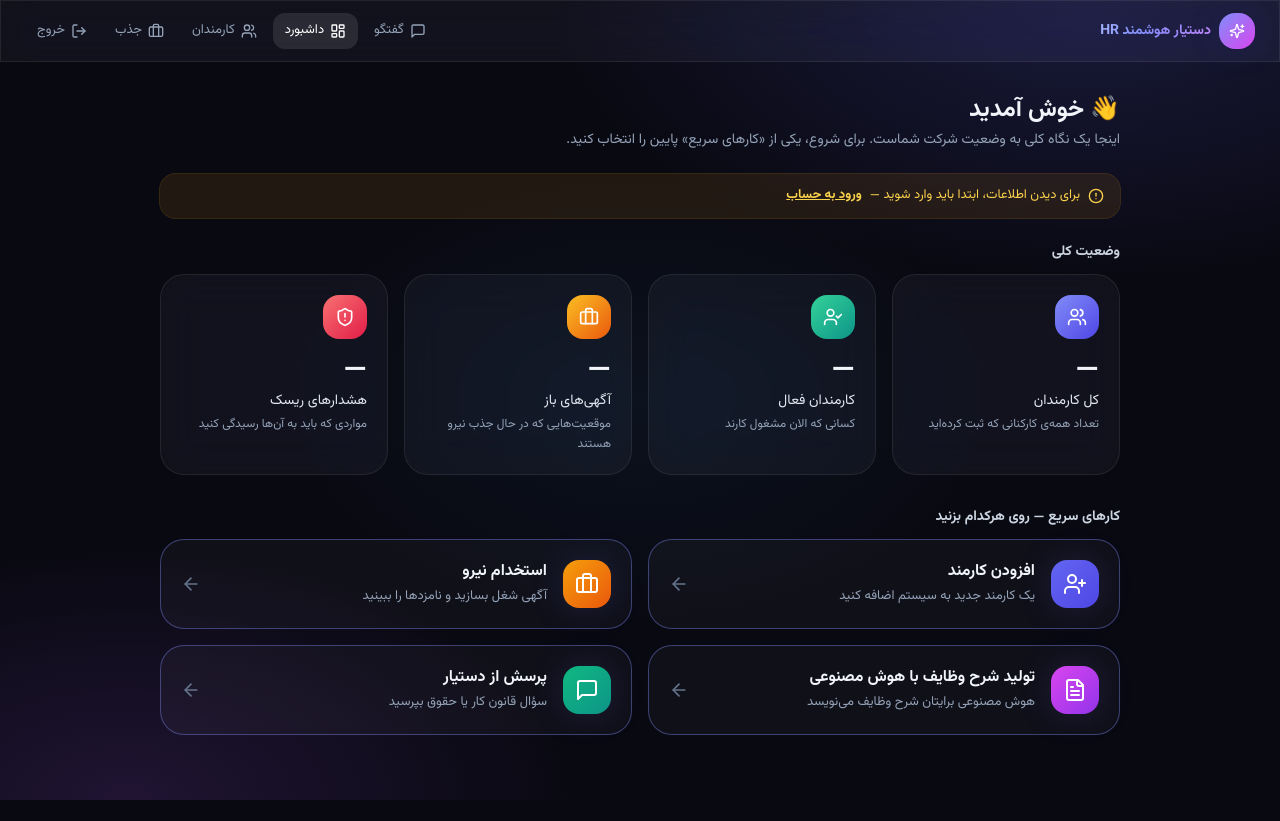
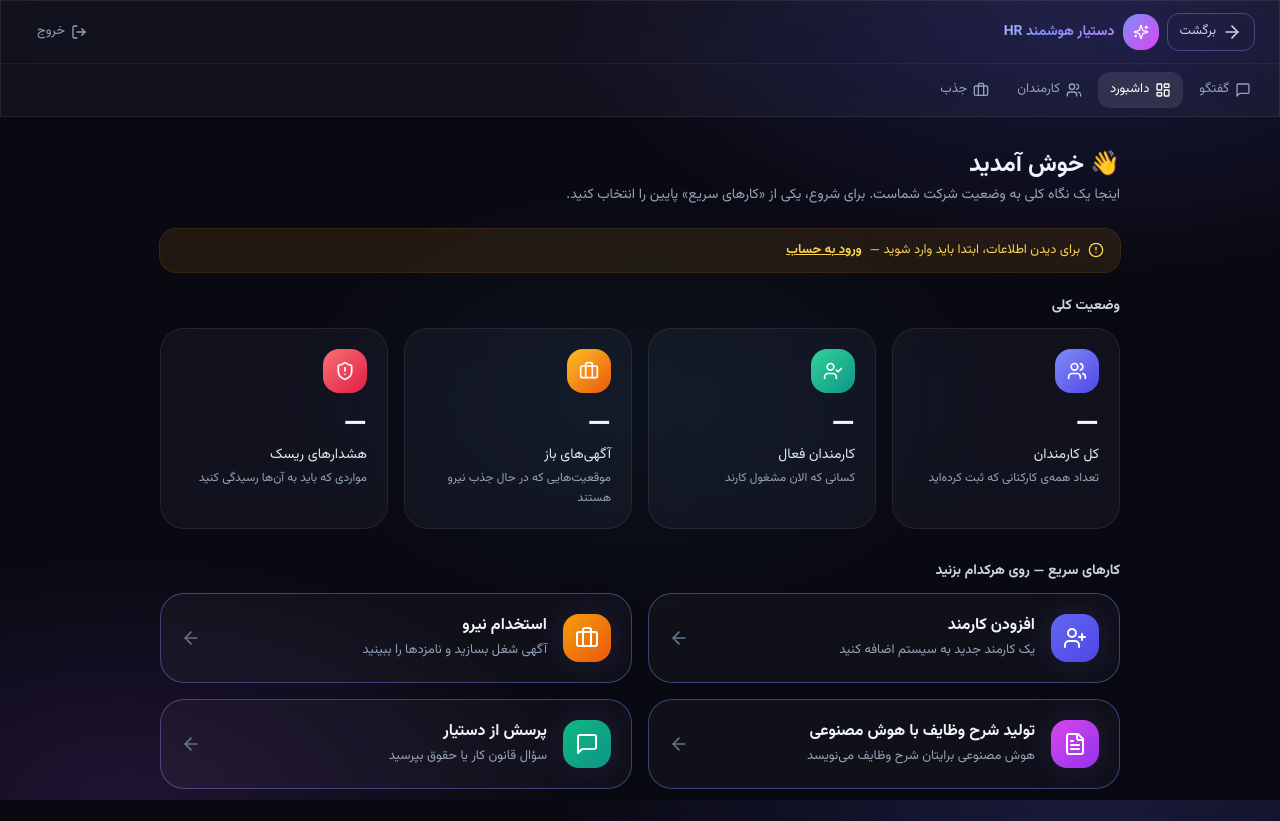
Before and after one commit to arnik-ai/hr-assistant, a Next.js app: page /dashboard in a window 1280 px wide. Before the commit the page ends 800 px from the top, so only its background shows below. Built offline with nearby package versions, Linux system fonts and the light colour scheme; no server answers.

Commit message:
ناوبری زیر نوار عنوان + دکمه برگشت RTL در همه صفحات + حذف اسم شرکت از صفحات Auth

```diff
--- a/components/AppNav.tsx
+++ b/components/AppNav.tsx
@@ -2,9 +2,17 @@
 
 import Link from "next/link";
 import { usePathname, useRouter } from "next/navigation";
-import { MessageSquare, LayoutDashboard, Users, LogOut, Sparkles, Briefcase } from "lucide-react";
+import {
+  MessageSquare,
+  LayoutDashboard,
+  Users,
+  LogOut,
+  Sparkles,
+  Briefcase,
+} from "lucide-react";
 import { cn } from "@/lib/utils";
 import { logout } from "@/lib/auth";
+import BackButton from "./BackButton";
 
 const LINKS = [
   { href: "/", label: "گفتگو", title: "پرسیدن سؤال از دستیار هوشمند", icon: MessageSquare },
@@ -18,17 +26,31 @@ export default function AppNav() {
   const router = useRouter();
 
   return (
-    <header className="glass sticky top-0 z-30 flex items-center justify-between border-b border-brand-400/40 px-4 py-3 md:px-6">
-      <div className="flex items-center gap-2">
-        <div className="flex h-9 w-9 items-center justify-center rounded-2xl bg-gradient-to-br from-brand-400 to-fuchsia-500 shadow-glow">
-          <Sparkles className="h-4 w-4 text-white" />
+    <header className="glass sticky top-0 z-30 border-b border-brand-400/40">
+      {/* ردیف ۱: نوار عنوان (Title Bar) */}
+      <div className="flex items-center justify-between px-4 py-3 md:px-6">
+        <div className="flex items-center gap-2">
+          <BackButton />
+          <div className="flex h-9 w-9 items-center justify-center rounded-2xl bg-gradient-to-br from-brand-400 to-fuchsia-500 shadow-glow">
+            <Sparkles className="h-4 w-4 text-white" />
+          </div>
+          <span className="text-sm font-bold text-gradient">دستیار هوشمند HR</span>
         </div>
-        <span className="hidden text-sm font-bold text-gradient sm:block">
-          دستیار هوشمند HR
-        </span>
+
+        <button
+          onClick={() => {
+            logout();
+            router.push("/login");
+          }}
+          className="flex items-center gap-1.5 rounded-xl px-3 py-2 text-[13px] text-slate-400 transition hover:bg-red-500/10 hover:text-red-300"
+        >
+          <LogOut className="h-4 w-4" />
+          <span className="hidden sm:inline">خروج</span>
+        </button>
       </div>
 
-      <nav className="flex items-center gap-1">
+      {/* ردیف ۲: ناوبری (زیر نوار عنوان) */}
+      <nav className="flex items-center gap-1 overflow-x-auto border-t border-white/5 px-2 py-2 md:px-4">
         {LINKS.map((l) => {
           const active = pathname === l.href;
           return (
@@ -37,27 +59,17 @@ export default function AppNav() {
               href={l.href}
               title={l.title}
               className={cn(
-                "flex items-center gap-1.5 rounded-xl px-3 py-2 text-[13px] transition",
+                "flex shrink-0 items-center gap-1.5 rounded-xl px-3 py-2 text-[13px] transition",
                 active
                   ? "bg-white/10 text-white"
                   : "text-slate-400 hover:bg-white/5 hover:text-slate-200",
               )}
             >
               <l.icon className="h-4 w-4" />
-              <span className="hidden sm:block">{l.label}</span>
+              {l.label}
             </Link>
           );
         })}
-        <button
-          onClick={() => {
-            logout();
-            router.push("/login");
-          }}
-          className="flex items-center gap-1.5 rounded-xl px-3 py-2 text-[13px] text-slate-400 transition hover:bg-red-500/10 hover:text-red-300"
-        >
-          <LogOut className="h-4 w-4" />
-          <span className="hidden sm:block">خروج</span>
-        </button>
       </nav>
     </header>
   );
--- a/components/AuthShell.tsx
+++ b/components/AuthShell.tsx
@@ -1,7 +1,8 @@
 "use client";
 
 import { motion } from "framer-motion";
-import { Sparkles, ShieldCheck } from "lucide-react";
+import { Sparkles } from "lucide-react";
+import BackButton from "./BackButton";
 
 export default function AuthShell({
   title,
@@ -22,6 +23,10 @@ export default function AuthShell({
         transition={{ duration: 0.4 }}
         className="glass-strong w-full max-w-md rounded-3xl border border-brand-400/50 p-7 shadow-glow-lg"
       >
+        <div className="mb-4">
+          <BackButton />
+        </div>
+
         {/* لوگو */}
         <div className="mb-6 flex flex-col items-center text-center">
           <div className="mb-3 flex h-14 w-14 items-center justify-center rounded-3xl bg-gradient-to-br from-brand-400 to-fuchsia-500 shadow-glow animate-float">
@@ -34,12 +39,6 @@ export default function AuthShell({
         {children}
 
         <div className="mt-6 text-center text-[13px] text-slate-400">{footer}</div>
-
-        {/* برند شرکت */}
-        <div className="mt-6 flex items-center justify-center gap-2 border-t border-white/10 pt-4 text-[11px] text-slate-500">
-          <ShieldCheck className="h-3.5 w-3.5 text-emerald-400" />
-          شرکت نیکان ایمن سلامت — عضو پارک علم و فناوری
-        </div>
       </motion.div>
     </main>
   );
--- /dev/null
+++ b/components/BackButton.tsx
@@ -0,0 +1,32 @@
+"use client";
+
+import { useRouter } from "next/navigation";
+import { ArrowRight } from "lucide-react";
+
+/**
+ * دکمه‌ی برگشت سازگار با RTL و موبایل (اندروید/iOS).
+ * در RTL، فلش به سمت راست = برگشت. اگر تاریخچه‌ای نبود، به fallback می‌رود.
+ */
+export default function BackButton({ fallback = "/" }: { fallback?: string }) {
+  const router = useRouter();
+
+  function goBack() {
+    if (typeof window !== "undefined" && window.history.length > 1) {
+      router.back();
+    } else {
+      router.push(fallback);
+    }
+  }
+
+  return (
+    <button
+      onClick={goBack}
+      aria-label="برگشت"
+      title="برگشت"
+      className="flex items-center gap-1.5 rounded-xl border border-brand-400/40 px-3 py-2 text-[13px] text-slate-300 transition hover:bg-white/10 hover:text-white active:scale-95"
+    >
+      <ArrowRight className="h-5 w-5" />
+      <span className="hidden sm:inline">برگشت</span>
+    </button>
+  );
+}
```
